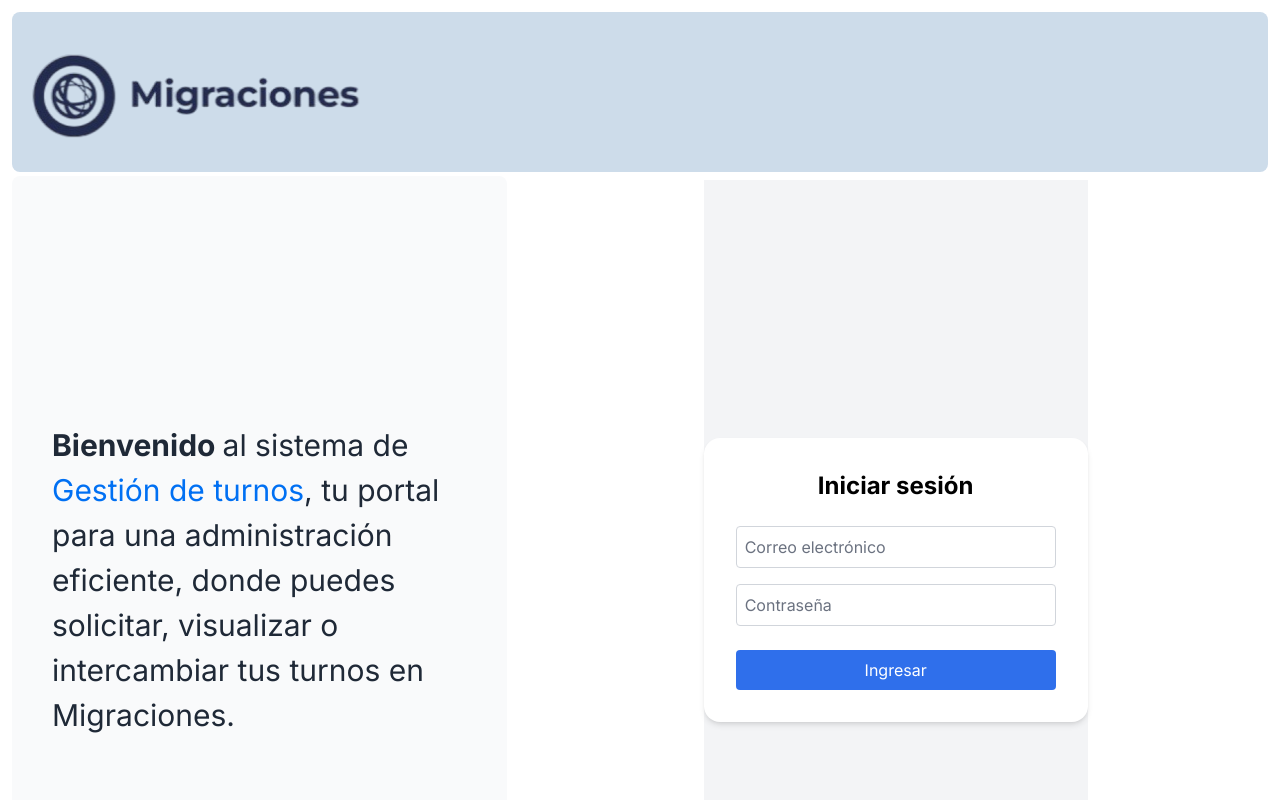
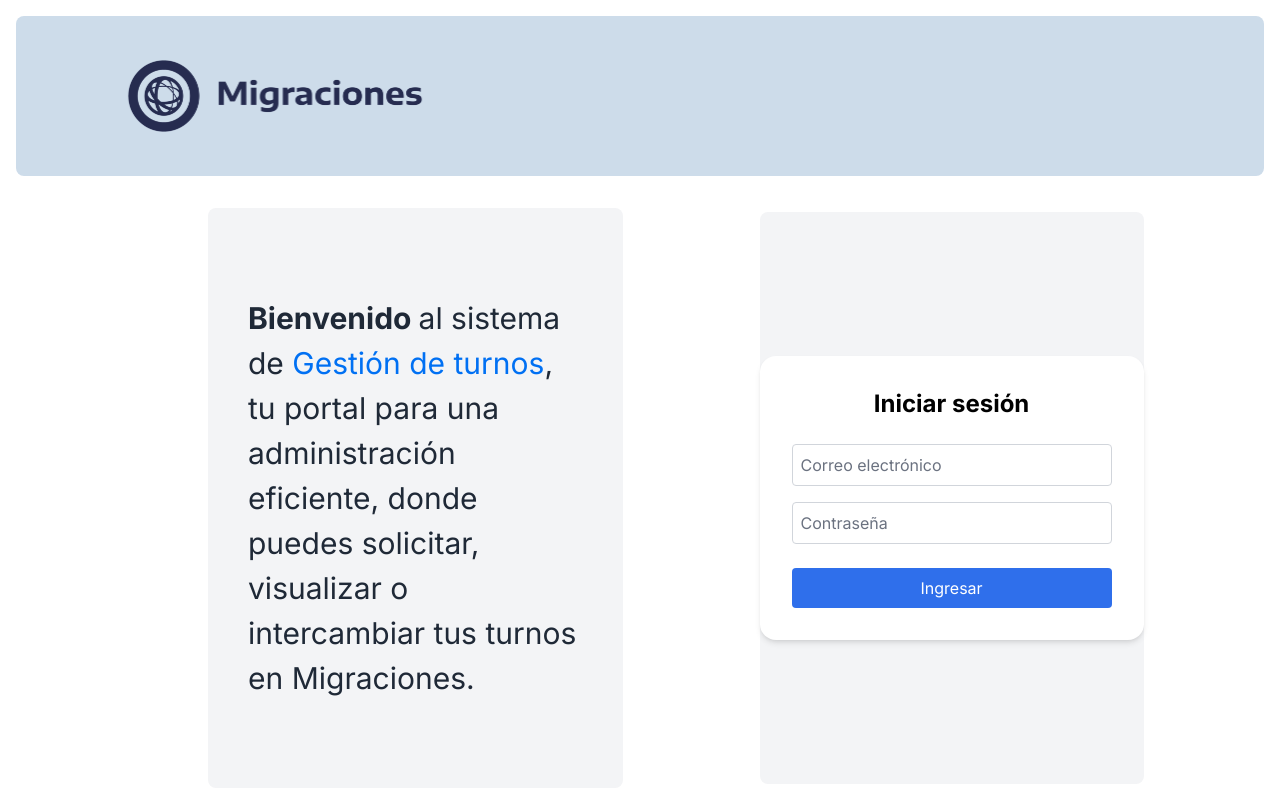
Before and after one commit to WorkShift-ISSD/workshift-ui, a Next.js app: page / in a window 1280 px wide. Shown: the top 800 px of the page. Built offline with nearby package versions, Linux system fonts and the light colour scheme.

Commit message:
Ajustes pagina principal y nuevo logo migraciones

```diff
--- a/app/components/LoginForm.tsx
+++ b/app/components/LoginForm.tsx
@@ -24,7 +24,7 @@ export default function LoginForm() {
   };
 
   return (
-    <div className="flex min-h-screen items-center justify-center bg-gray-100">
+    <div className="flex items-center justify-center bg-gray-100 py-36 rounded-lg">
       <form
         onSubmit={handleSubmit}
         className="bg-white p-8 rounded-2xl shadow-md w-full max-w-sm"
--- a/app/layout.tsx
+++ b/app/layout.tsx
@@ -5,8 +5,12 @@ import Footer from './components/Footer';
 export default function RootLayout({ children }: { children: React.ReactNode }) {
   return (
     <html lang="en">
-      <body className={`${inter.className} antialiased`}>{children}</body>
-      <Footer/>
+      <body className={`${inter.className} antialiased flex flex-col min-h-screen`}>
+        <div className="flex-grow">
+          {children}
+        </div>
+        <Footer/>
+      </body>
     </html>
   );
 }
--- a/app/page.tsx
+++ b/app/page.tsx
@@ -10,13 +10,13 @@ import Footer from './components/Footer';
 
 export default function Page() {
   return (
-    <main className="flex min-h-screen flex-col p-3">
-      <div className="flex h-20 shrink-0 items-end rounded-lg bg-cddcea p-4 md:h-40"
+    <main className="flex flex-col p-4">
+      <div className="flex items-center h-20 shrink-0 rounded-lg bg-gray-100 p-4 md:h-40"
       style={{ backgroundColor: '#cddcea' }}>
-        <MigraLogo className=" relative w-[30%] h-[80px] md:h-[120px]" />
+        <MigraLogo className="relative w-[40%] h-12 md:h-32" />
       </div>
-      <div className=" flex grow flex-col gap-4 md:flex-row mt-1">
-        <div className="flex flex-col justify-center gap-2 rounded-lg bg-gray-50 md:w-2/5 md:px-10 ">
+      <div className=" flex flex-col gap-4 md:flex-row mt-8 mb-8 md:ml-48">
+        <div className="flex flex-col justify-center gap-2 rounded-lg bg-gray-100 md:w-2/5 md:px-10 ">
           <p className={`${inter.className} antialiased text-xl text-gray-800 md:text-3xl md:leading-normal`}>
             <strong>Bienvenido </strong> al sistema de {' '}
             <span className="text-blue-500">
```
Also changed, not shown: public/logo migra.png.
